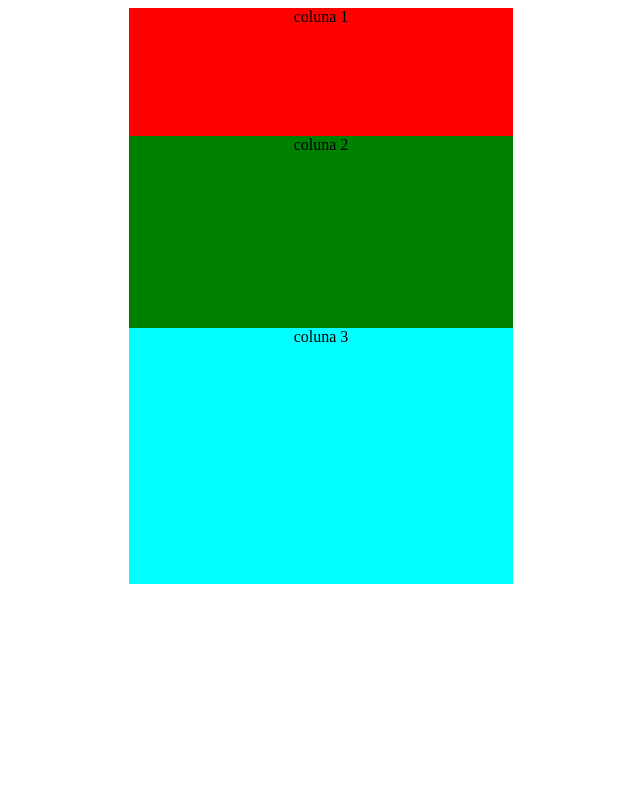
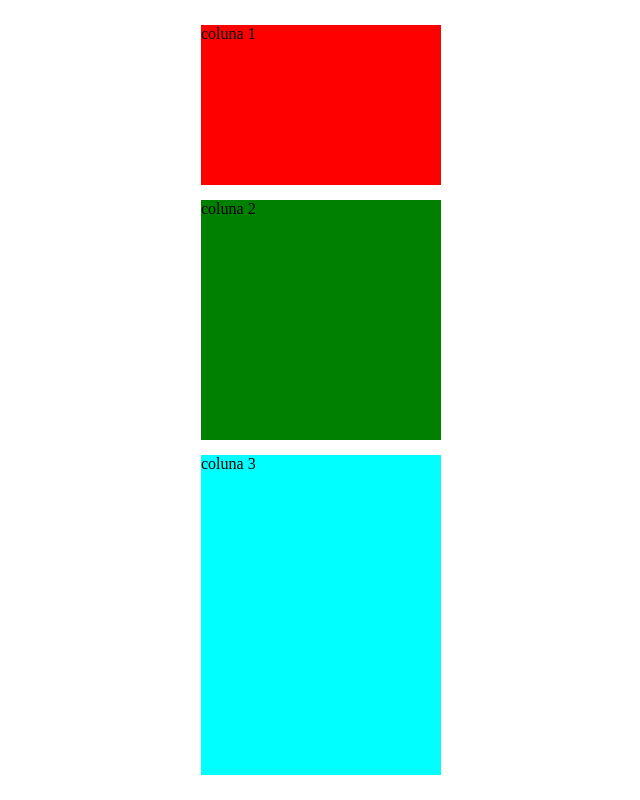
Before and after one commit to WerissonFelix/Curr-culo-pessoal, a plain HTML site: page attFlex/example2.html in a window 1280 px wide. Shown: the whole page, without its empty margins (319-959 px from the left). Drawn offline with Linux system fonts and the light colour scheme.

Commit message:
Update example2.html

```diff
--- a/attFlex/example2.html
+++ b/attFlex/example2.html
@@ -5,39 +5,55 @@
     <meta name="viewport" content="width=device-width, initial-scale=1.0">
     <title>Example 2: Alinhamento Vertical</title>
     <style>
-        .flex-container{
-            height: 45vw;
+        *
+        {
+            padding: 0;
+            margin: 0;
+        }
+
+        .flex-container
+        {
+            height: 100vh;
+            width: auto;
             display: flex;
             align-items: center;
             flex-direction: column;
             justify-content: center;
-            text-align: center;
-
-
+            row-gap: 15px;
         }
 
-        #div1{
+        div
+        {
+            width: 30vh;
+        }
+
+        p
+        {
+            padding: 5px;
+        }
+
+        #div1
+        {
             background-color: red;
-            height: 10vw;
-            width: 30vw;
+            height: 20vh;
+        }
 
+        #div2
+        {
+            background-color: green;
+            height: 30vh;
         }
-        #div2{
-            background-color: green;
-            height: 15vw;
-            width: 30vw;
 
-        }
-        #div3{
+        #div3
+        {
             background-color: aqua;
-            height: 20vw;
-            width: 30vw;
-
+            height:  40vh;
         }
     </style>
 </head>
 <body>
     <main>
+
         <div class="flex-container">
             <div id = "div1"> coluna 1</div>
             <div id = "div2"> coluna 2 </div>
```
